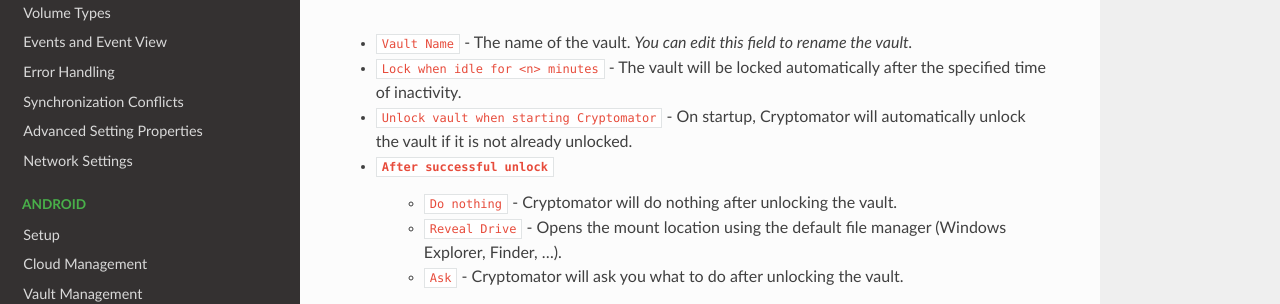
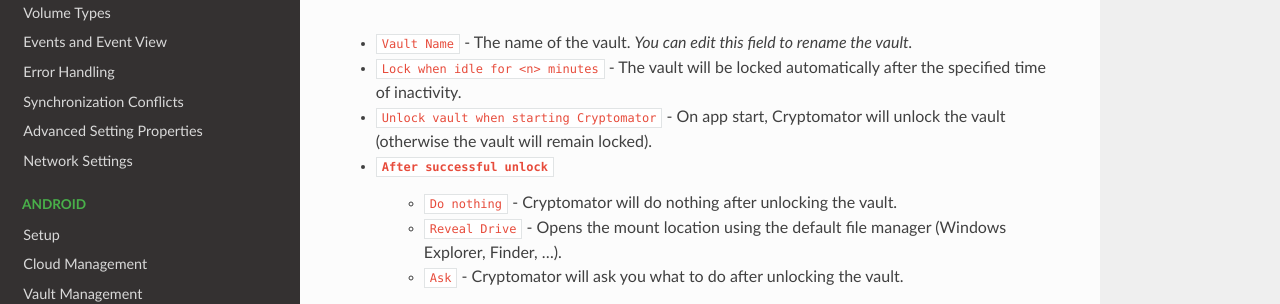
Before and after one commit to cryptomator/docs, a Sphinx documentation site: the page built from source/desktop/vault-management.rst, in a window 1280 px wide and 900 px high, scrolled down 1661 px. Shown: the part 151-455 px from the top of the window. Built offline with Sphinx 7.4.7 and the Read the Docs theme 3.1.0, drawn with Linux system fonts in a browser that asks for light colours.

Commit message:
Fix incorrect description
Fixes the incorrect description of Cryptomator's behavior for `Unlock vault when starting Cryptomator`. As pointed out by @infeo:

1. The vault is unlocked on app start, not during the OS startup.
2. A vault can only be unlocked if Cryptomator is running. Hence, it cannot be already unlocked.

```diff
--- a/source/desktop/vault-management.rst
+++ b/source/desktop/vault-management.rst
@@ -50,7 +50,7 @@
 
 - ``Vault Name`` - The name of the vault. *You can edit this field to rename the vault.*
 - ``Lock when idle for <n> minutes`` - The vault will be locked automatically after the specified time of inactivity.
-- ``Unlock vault when starting Cryptomator`` - On startup, Cryptomator will automatically unlock the vault if it is not already unlocked.
+- ``Unlock vault when starting Cryptomator`` - On app start, Cryptomator will unlock the vault (otherwise the vault will remain locked).
 - ``After successful unlock``
     - ``Do nothing`` - Cryptomator will do nothing after unlocking the vault.
     - ``Reveal Drive`` - Opens the mount location using the default file manager (Windows Explorer, Finder, …).
```
